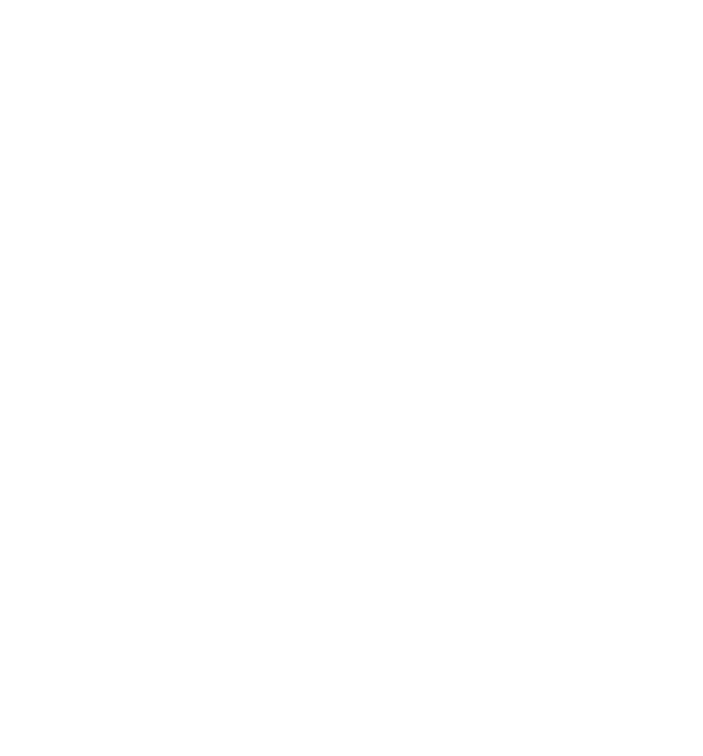
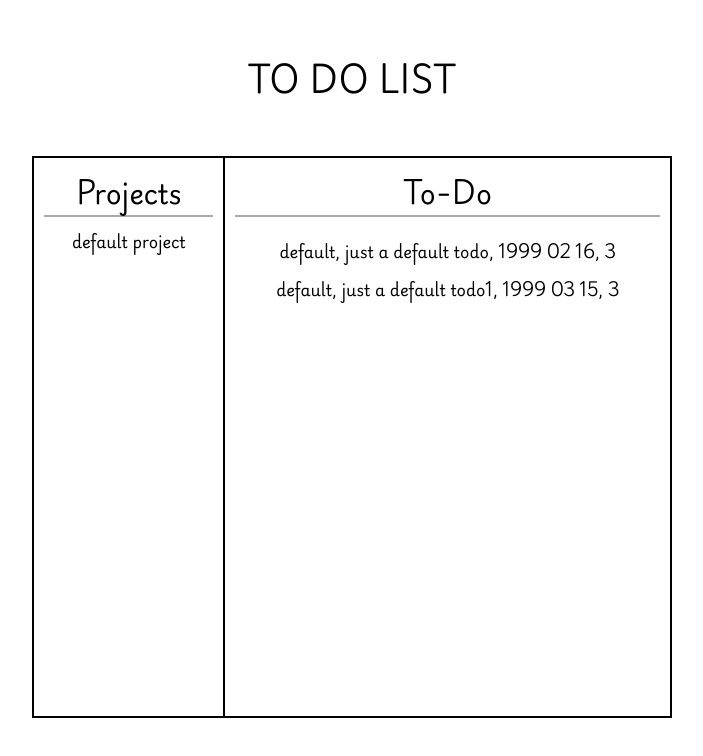
Before and after one commit to mmtzitziras/todo-list, a website built with webpack: page src/index.html in a window 1280 px wide. Shown: the whole page, without its empty margins (288-991 px from the left). Built offline with nearby package versions, Linux system fonts and the light colour scheme.

Commit message:
Build main stracture of the page and added basic css

```diff
--- a/package.json
+++ b/package.json
@@ -20,5 +20,8 @@
     "webpack-cli": "^5.1.4",
     "xml-loader": "^1.2.1",
     "yamljs": "^0.3.0"
+  },
+  "dependencies": {
+    "date-fns": "^3.6.0"
   }
 }
--- a/src/index.html
+++ b/src/index.html
@@ -3,9 +3,20 @@
 <head>
     <meta charset="UTF-8">
     <meta name="viewport" content="width=device-width, initial-scale=1.0">
+    <link rel="stylesheet" href="./styles.css">
     <title>Document</title>
 </head>
 <body>
-
+    <h1 class="main-title">TO DO LIST</h1>
+    <div class="main-body">
+        <div class="dashboard">
+            <div class="all-projects-view">
+                <p>Projects</p>
+            </div>
+            <div class="current-todos-view">
+                <p>To-Do</p>
+            </div>
+        </div>
+    </div>
 </body>
 </html>
--- a/src/index.js
+++ b/src/index.js
@@ -1 +1,30 @@
 import './styles.css';
+import TodoItem from './todos';
+import Project from './projects';
+
+let currentProject;
+const page = document.querySelector('body');
+const defaultProject = new Project('default project');
+currentProject = defaultProject;
+const defaultTodo = new TodoItem('default', 'just a default todo', new Date(1999, 1, 16).toISOString().split('T')[0].replace(/-/g, ' '), 3);
+const defaultTodo1 = new TodoItem('default', 'just a default todo1', new Date(1999, 2, 15).toISOString().split('T')[0].replace(/-/g, ' '), 3);
+defaultProject.addTodoItem(defaultTodo);
+defaultProject.addTodoItem(defaultTodo1);
+const newProject = document.createElement('div');
+newProject.classList.add('project-view');
+newProject.textContent = (defaultProject.getTitle());
+const allProjects = document.querySelector('.all-projects-view');
+const currentTodos = document.querySelector('.current-todos-view');
+allProjects.appendChild(newProject);
+
+
+function ShowTodos(currentProject){
+    currentProject.forEachTodo(todo => {
+        const newTodo = document.createElement('div');
+        newTodo.classList.add('todo')
+        newTodo.textContent = (`${todo.title}, ${todo.description}, ${todo.dueDate}, ${todo.priority}`);
+        currentTodos.appendChild(newTodo);
+    });
+}
+
+ShowTodos(currentProject);
--- /dev/null
+++ b/src/projects.js
@@ -0,0 +1,38 @@
+import TodoItem from "./todos";
+
+const allProjects = [];
+export default class Project {
+    constructor(title) {
+        this.title = title;
+        this.todoItems = [];
+        allProjects.push(this);
+    }
+
+    addTodoItem(todoItem) {
+        if (todoItem instanceof TodoItem) {
+            this.todoItems.push(todoItem);
+        } else {
+            console.error("Argument must be an instance of TodoItem");
+        }
+    }
+
+    removeTodoItem(index) {
+        if (index > -1 && index < this.todoItems.length) {
+            this.todoItems.splice(index, 1);
+        } else {
+            console.error("Invalid index");
+        }
+    }
+
+    forEachTodo(callback) {
+        this.todoItems.forEach(callback);
+    }
+
+    getTodoItems() {
+        return this.todoItems;
+    }
+
+    getTitle(){
+        return this.title;
+    }
+}
--- a/src/styles.css
+++ b/src/styles.css
@@ -0,0 +1,66 @@
+@font-face {
+    font-family: 'MyFont';
+    src: url('./assets/PlaywriteDEGrund-VariableFont_wght.ttf');
+    font-weight: 600;
+    font-style: normal;
+  }
+
+*{
+    margin: 0;
+    padding: 0;
+    box-sizing: border-box;
+}
+body{
+    font-family: 'MyFont';
+}
+
+.main-title{
+
+    margin: 50px auto;
+    text-align: center;
+}
+
+.main-body{
+    border: 1px black solid;
+    width: 50%;
+    margin: 10px auto;
+    min-height: 50vh;
+    display: flex;
+    min-width: 400px;
+}
+
+.dashboard{
+    display: flex;
+    height: 70vh;
+    flex-wrap: 0;
+    width: 100%;
+    text-align: center;
+}
+
+.all-projects-view{
+    min-width: 30%;
+    border: 1px black solid;
+    display: flex;
+    flex-direction: column;
+    flex-wrap: 0;
+    flex: 1;
+
+}
+
+.current-todos-view{
+    min-width: 70%;
+    border: 1px black solid;
+    display: flex;
+    flex-direction: column;
+    flex-wrap: 0;
+    flex: 1;
+    gap: 10px;
+}
+
+.all-projects-view > p,
+.current-todos-view > p {
+    font-size: 1.7rem;
+    margin: 10px;
+    font-weight: bold;
+    border-bottom: 2px solid darkgrey;
+}
--- /dev/null
+++ b/src/todos.js
@@ -0,0 +1,14 @@
+export default class TodoItem {
+    constructor(title, description, dueDate, priority) {
+        this.title = title;
+        this.description = description;
+        this.dueDate = dueDate;
+        this.priority = priority;
+        this.completed = false;
+    }
+
+
+    getTitle() {
+        return this.title;
+    }
+}
--- a/webpack.config.js
+++ b/webpack.config.js
@@ -5,10 +5,13 @@ const json5 = require('json5');
 const HtmlWebpackPlugin = require('html-webpack-plugin');
 
 module.exports = {
-  entry: './src/index.js',
+  entry: {
+    index: path.resolve(__dirname, './src/index.js')
+  },
   output: {
-    filename: 'main.js',
+    filename: '[name].bundle.js',
     path: path.resolve(__dirname, 'dist'),
+    clean: true,
   },
   module: {
     rules: [
@@ -58,7 +61,8 @@ module.exports = {
   },
   plugins: [
     new HtmlWebpackPlugin({
-      template: './src/index.html'
+      template: path.resolve(__dirname, './src/index.html')
     })
-  ]
+  ],
+  mode: 'development',
 };
```
Also changed, not shown: src/assets/PlaywriteDEGrund-VariableFont_wght.ttf (added), 1 other file.
